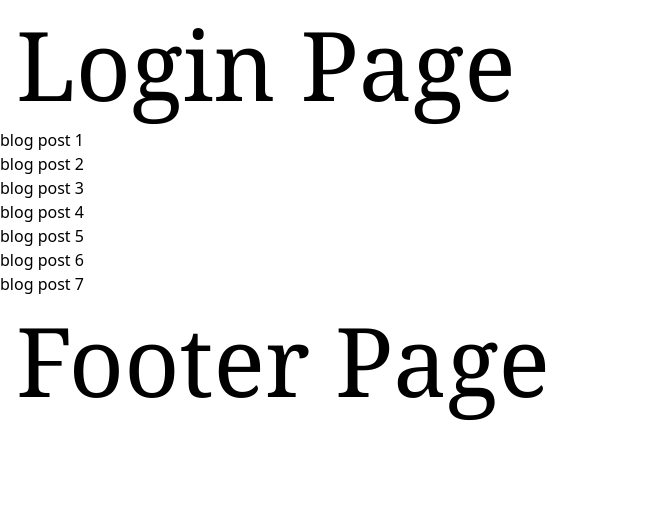
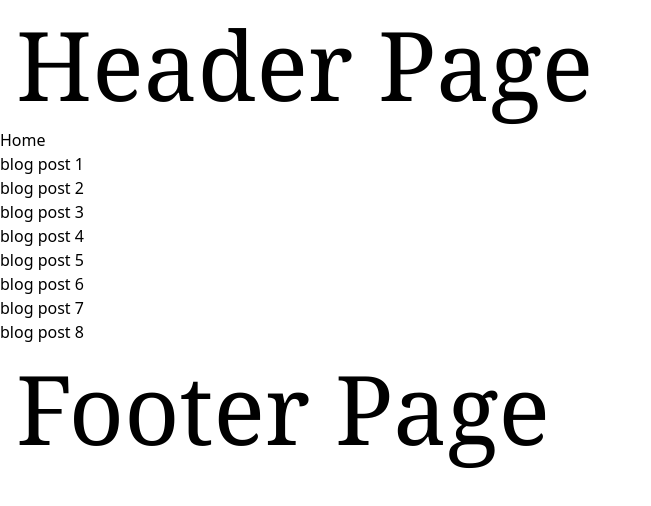
Before and after one commit to AmmelyStar/nextjspractice, a Next.js app: page /blog in a window 1280 px wide. Shown: the top 506 px of the page, without its empty margins (0-651 px from the left). Built offline with nearby package versions, Linux system fonts and the light colour scheme.

Commit message:
links and navigation

```diff
--- /dev/null
+++ b/src/app/(auth)/layout.tsx
@@ -0,0 +1,44 @@
+'use client';
+import Link from "next/link"
+import { usePathname } from "next/navigation"
+
+
+// export const metadata = {
+//     title: "Next.js",
+//     description: "generated by Next.js",
+// }
+
+const navlinks = [
+    { name: "Register", href: "/register"},
+    { name: "Login", href: "/login"},
+    { name: "Forgotpassword", href: "/forgotpassword"}
+]
+
+
+export default function RootLayout ({
+    children,
+}: {
+    children: React.ReactNode
+}) {
+
+    const pathname = usePathname()
+
+    return(
+
+            <>
+                {children}
+                {
+                    navlinks.map((link)=>{
+                        const isActive = pathname.startsWith(link.href)
+                        return(
+                            <Link href={link.href}
+                            key={link.name} className={isActive ? "text-yellow-400" : "text-blue-400"}>
+                                {link.name}
+                            </Link>
+                        )
+                    })
+                }
+            </>
+
+    )
+}
--- a/src/app/blog/[postid]/page.tsx
+++ b/src/app/blog/[postid]/page.tsx
@@ -1,8 +1,20 @@
 import React from 'react'
+import type { Metadata } from 'next'
 
-export default function page({params}:{params:{postid:string}}
-) {
-  return (
-    <div>details page{params.postid}</div>
-  )
+type Props = {
+    params: {
+        postid: string
+    }
 }
+
+export const generateMetadata = ({ params }: Props): Metadata => {
+    return {
+        title: `Blog post ${params.postid}`
+    }
+}
+
+export default function Page({ params }: Props) {
+    return (
+        <div>details page {params.postid}</div>
+    )
+}
--- a/src/app/blog/page.tsx
+++ b/src/app/blog/page.tsx
@@ -1,15 +1,28 @@
 import React from 'react'
+import type { Metadata } from 'next'
+import Link from 'next/link'
+
+
+
+export const metadata: Metadata = {
+    title: {
+        absolute: 'This is the absolute title'
+    }
+}
 
 export default function page() {
   return (
     <div>
-        <div>blog post 1</div>
-    <div>blog post 2</div>
-    <div>blog post 3</div>
-    <div>blog post 4</div>
-    <div>blog post 5</div>
-    <div>blog post 6</div>
-    <div>blog post 7</div>
+        <Link href={"/"}>Home</Link>
+        <div><Link href={'/blog/1'}>blog post 1</Link></div>
+        <div><Link href={'/blog/2'}>blog post 2</Link></div>
+        <div><Link href={'/blog/3'}>blog post 3</Link></div>
+        <div><Link href={'/blog/4'}>blog post 4</Link></div>
+        <div><Link href={'/blog/5'}>blog post 5</Link></div>
+        <div><Link href={'/blog/6'}>blog post 6</Link></div>
+        <div><Link href={'/blog/7'}>blog post 7</Link></div>
+        <div><Link href={'/blog/8'}>blog post 8</Link></div>
+
 
     </div>
 
--- a/src/app/dashbord/page.tsx
+++ b/src/app/dashbord/page.tsx
@@ -3,7 +3,7 @@ import React from 'react'
 
 
 
- function settings() {
+export  function settings() {
   return (
     <div>settings</div>
   )
--- a/src/app/dashbord/settings.tsx
+++ b/src/app/dashbord/settings.tsx
@@ -0,0 +1,7 @@
+import React from 'react'
+
+export default function settings() {
+  return (
+    <div>settings</div>
+  )
+}
--- a/src/app/layout.tsx
+++ b/src/app/layout.tsx
@@ -18,7 +18,11 @@ const geistMono = localFont({
 });
 
 export const metadata: Metadata = {
-  title: "Create Next App",
+  title: {
+
+    default: 'This is default title for all the layout without matadata ',
+    template: '%s | Ammely Star'
+  },
   description: "Generated by create next app",
 };
 
--- a/src/app/page.tsx
+++ b/src/app/page.tsx
@@ -1,7 +1,11 @@
-import Image from "next/image";
+ import Link from "next/link";
 
 export default function Home() {
   return (
-    <div>hallo</div>
+    <div>
+       <div className="h-screen text-4xl">home page</div>
+       <Link href={"/blog"}>BlogPage</Link>
+    </div>
+
   );
 }
--- a/src/components/Header.js
+++ b/src/components/Header.js
@@ -4,7 +4,7 @@ export default function Header() {
   return (
     <div>
 
-    <div className='text-8xl font-serif p-4'>Login Page</div>
+    <div className='text-8xl font-serif p-4'>Header Page</div>
 </div>
   )
 }
```
